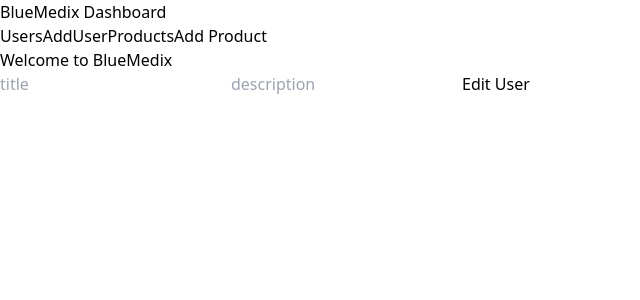
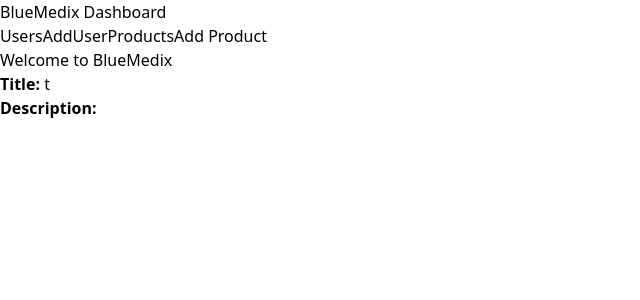
Before and after one commit to VivekM8737/BlueMedix, a React (Vite) app: page /products/1 in a window 1280 px wide. Shown: the top 300 px of the page, without its empty margins (0-640 px from the left). Built offline with nearby package versions, Linux system fonts and the light colour scheme; no server answers.

Commit message:
Add to Complete information of Product

```diff
--- a/src/App.jsx
+++ b/src/App.jsx
@@ -38,6 +38,7 @@
                 <Route path="/users" element={<UsersList users={users} setUsers={setUsers}/>} />
                 <Route path="/users/:id" element={<EditUser users={users} setUsers={setUsers} />} />
                 <Route path="/AddUser" element={<AddUser users={users} setUsers={setUsers}/>} />
+
                 <Route path="/products" element={<ProductList products={products} setProducts={setproducts}/>} />
                 <Route path="/products/:id" element={<EditProduct  products={products} setProducts={setproducts}/>} />
                 <Route path="/add-product" element={<AddProduct  products={products} setProducts={setproducts}/>} />
--- a/src/Components/EditeProduct.jsx
+++ b/src/Components/EditeProduct.jsx
@@ -4,18 +4,17 @@
 
 const EditProduct = ({products,setProducts}) => {
   const { id } = useParams();
-  const [title, setTitle] = useState('');
+  const [title, setTitle] = useState('t');
   const [description, setDescription] = useState('');
   const navigate = useNavigate();
 
-  useEffect(() => {
-    axios.get(`'https://fakestoreapi.com/products/'${id}`)
-      .then(response => {
-        setTitle(response.data.title);
-        setDescription(response.data.description);
-      })
-      .catch(error => console.error('Error fetching user details:', error));
-  }, [id]);
+   useEffect(() => {
+      const product = products.find(product => product.id === parseInt(id));
+      if (product) {
+        setTitle(product.title);
+        setDescription(product.description);
+      }
+    }, [id]);
 
   const handleSubmit = (e) => {
     e.preventDefault();
@@ -25,11 +24,27 @@
   };
 
   return (
-    <form onSubmit={handleSubmit} className="space-y-4">
-      <input type="text" value={title} onChange={e => setTitle(e.target.value)} placeholder="title" className="border p-2" />
-      <input type="text" value={description} onChange={e => setDescription(e.target.value)} placeholder="description" className="border p-2" />
-      <button type="submit" className="bg-blue-500 text-white p-2">Edit User</button>
-    </form>
+    <>
+      <div className='flex  font-mono justify-center items-center '>
+
+      <div className=' margin-auto border-2 rounded-lg p-4'>
+        <h2><b>Title:</b> {title}</h2>
+        <p className='text-sm'><b>Description:</b> {description}</p>
+        {/* <button
+      onClick={() => setShowModal(true)}
+      className="bg-blue-500 text-white text-sm p-1 rounded mb-2 my-2"
+      >
+        Edit User
+      </button> */}
+
+    </div>
+    </div>
+      {/* <form onSubmit={handleSubmit} className="space-y-4">
+        <input type="text" value={title} onChange={e => setTitle(e.target.value)} placeholder="title" className="border p-2" />
+        <input type="text" value={description} onChange={e => setDescription(e.target.value)} placeholder="description" className="border p-2" />
+        <button type="submit" className="bg-blue-500 text-white p-2">Edit User</button>
+      </form> */}
+    </>
   );
 };
 
--- a/src/Components/ProductList.jsx
+++ b/src/Components/ProductList.jsx
@@ -17,6 +17,7 @@
 
   return (
     <>
+
       <h1 className="text-xl mb-4">products List</h1>
       <ul>
         {products.map(product => (
```
